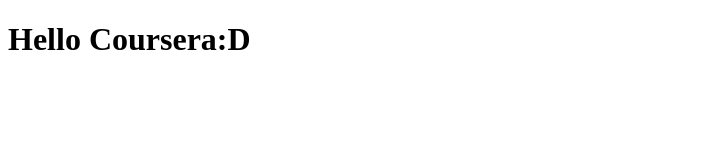
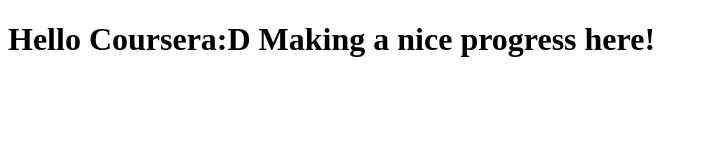
Before and after one commit to swimming-koala/coursera-test, a plain HTML site: page site/index.html in a window 1280 px wide. Shown: the whole page, without its empty margins (0-708 px from the left). Drawn offline with Linux system fonts and the light colour scheme.

Commit message:
Small addition to our page content.

```diff
--- a/site/index.html
+++ b/site/index.html
@@ -6,6 +6,6 @@
 	<title>Hello Coursera:D</title>
 </head>
 <body>
-<h1>Hello Coursera:D</h1>
+<h1>Hello Coursera:D Making a nice progress here!</h1>
 </body>
 </html>
```
